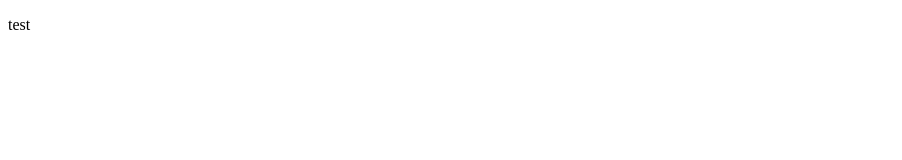
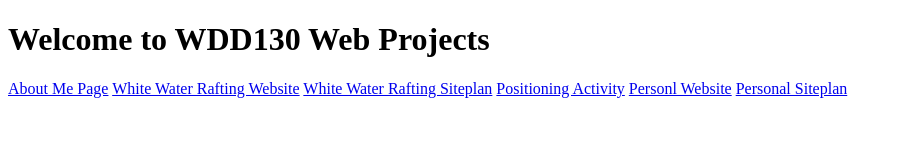
Before and after one commit to WWRafters/digital-forge, a plain HTML site: page index.html in a window 1280 px wide. Shown: the whole page, without its empty margins (0-902 px from the left). Drawn offline with Linux system fonts and the light colour scheme.

Commit message:
home page update

```diff
--- a/index.html
+++ b/index.html
@@ -3,12 +3,17 @@
 <head>
     <meta charset="UTF-8">
     <meta name="viewport" content="width=device-width, initial-scale=1.0">
-    <title>Document</title>
+    <title>WDD130 Home Page</title>
 </head>
 <body>
-    <p> test
-
-    </p>
-
+    <h1>Welcome to WDD130 Web Projects</h1>
+    <nav>
+        <a href="aboutme/index.html">About Me Page</a>
+        <a href="wwr/index.html">White Water Rafting Website</a>
+        <a href="wwr/site-plan-rafting.html">White Water Rafting Siteplan</a>
+        <a href="positioning.html">Positioning Activity</a>
+        <a href="#">Personl Website</a>
+        <a href="#">Personal Siteplan</a>
+    </nav>
 </body>
 </html>
```
